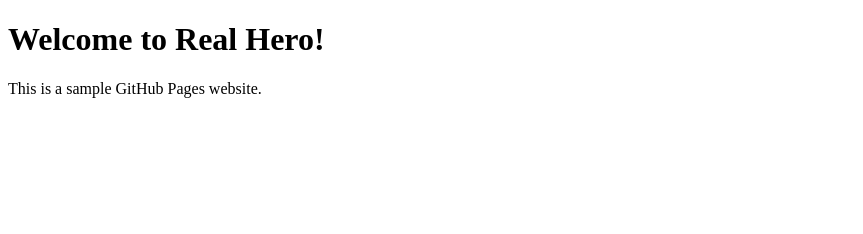
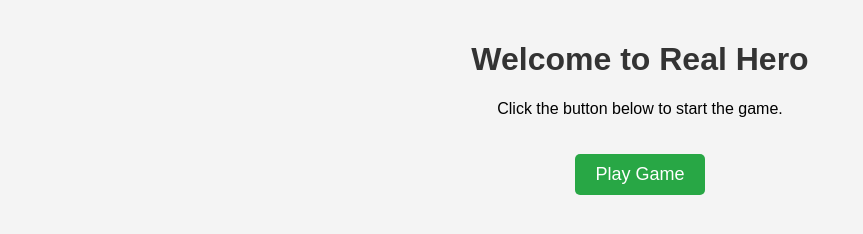
Before and after one commit to herodevil143/Real-Hero, a plain HTML site: page index.html in a window 1280 px wide. Shown: the whole page, without its empty margins (0-863 px from the left). Drawn offline with Linux system fonts and the light colour scheme.

Commit message:
Update index.html

```diff
--- a/index.html
+++ b/index.html
@@ -4,9 +4,35 @@
     <meta charset="UTF-8">
     <meta name="viewport" content="width=device-width, initial-scale=1.0">
     <title>Real Hero</title>
+    <style>
+        body {
+            font-family: Arial, sans-serif;
+            text-align: center;
+            background-color: #f4f4f4;
+            margin: 0;
+            padding: 20px;
+        }
+        h1 {
+            color: #333;
+        }
+        a {
+            display: inline-block;
+            padding: 10px 20px;
+            margin-top: 20px;
+            text-decoration: none;
+            background-color: #28a745;
+            color: white;
+            font-size: 18px;
+            border-radius: 5px;
+        }
+        a:hover {
+            background-color: #218838;
+        }
+    </style>
 </head>
 <body>
-    <h1>Welcome to Real Hero!</h1>
-    <p>This is a sample GitHub Pages website.</p>
+    <h1>Welcome to Real Hero</h1>
+    <p>Click the button below to start the game.</p>
+    <a href="hero_vs_devils_game.html">Play Game</a>
 </body>
 </html>
```
